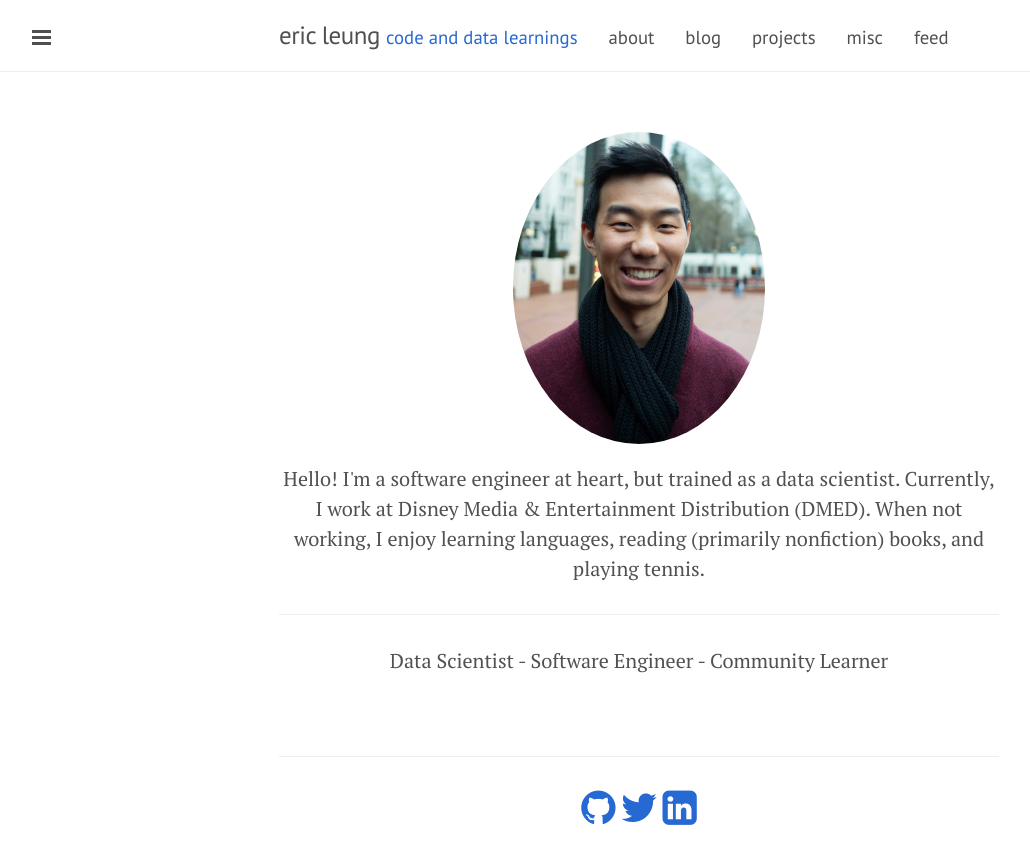
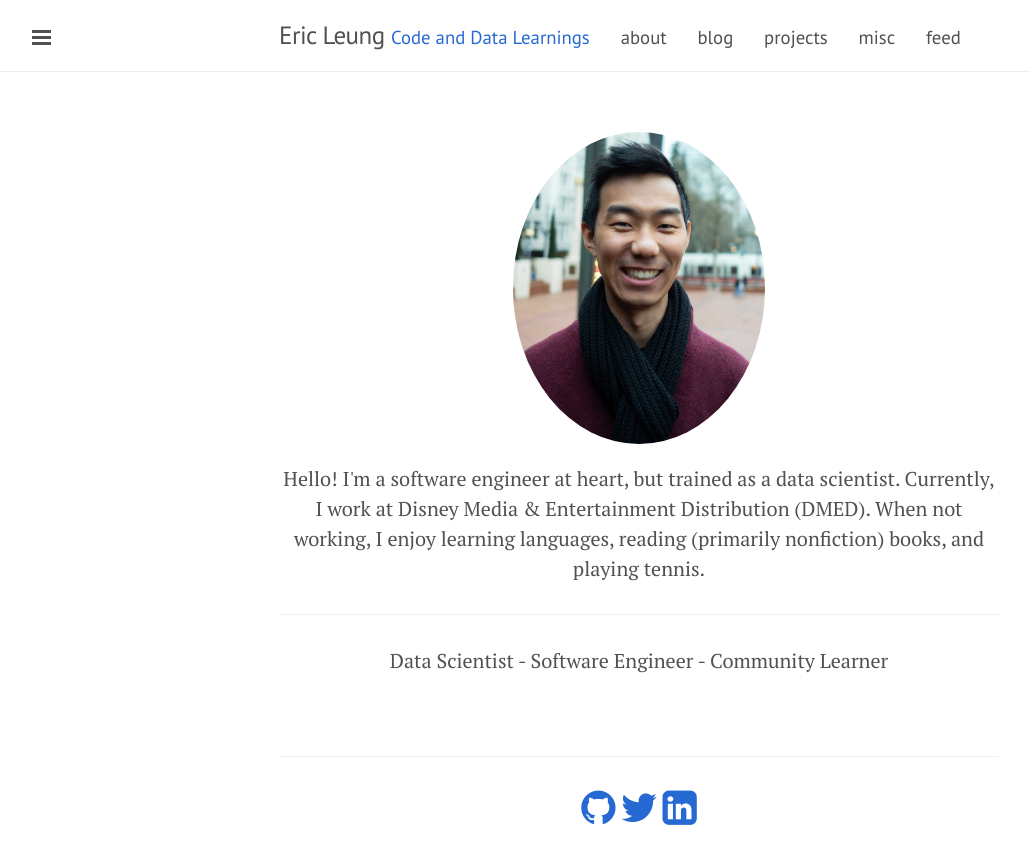
Before and after one commit to erictleung/erictleung.github.io, a Jekyll site: the page built from index.md, in a window 1280 px wide. Shown: the top 864 px of the page, without its empty margins (1-1031 px from the left). Built offline with Jekyll 4.4.1, drawn with Linux system fonts in a browser that asks for light colours; nearby versions of some CDN libraries.

```diff
--- a/_config.yml
+++ b/_config.yml
@@ -6,8 +6,8 @@ highlighter:      rouge
 permalink:        /:title
 
 # Setup
-title:            eric leung
-description:      code and data learnings
+title:            Eric Leung
+description:      Code and Data Learnings
 sidebar: |
     Biomedical data scientist and consultant
     looking to connect people to
```
